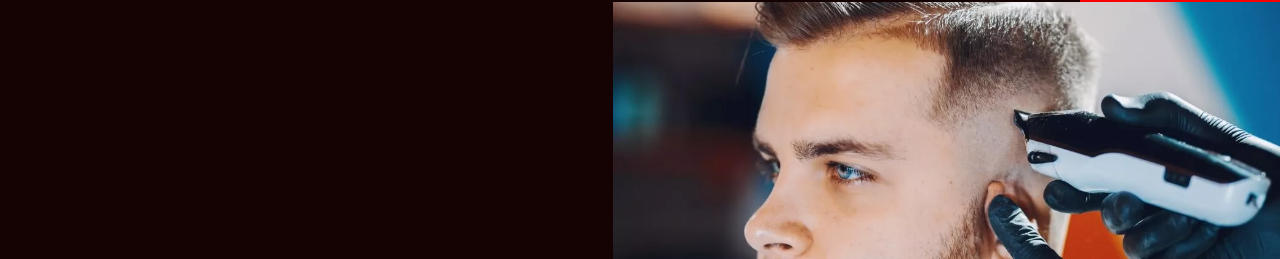
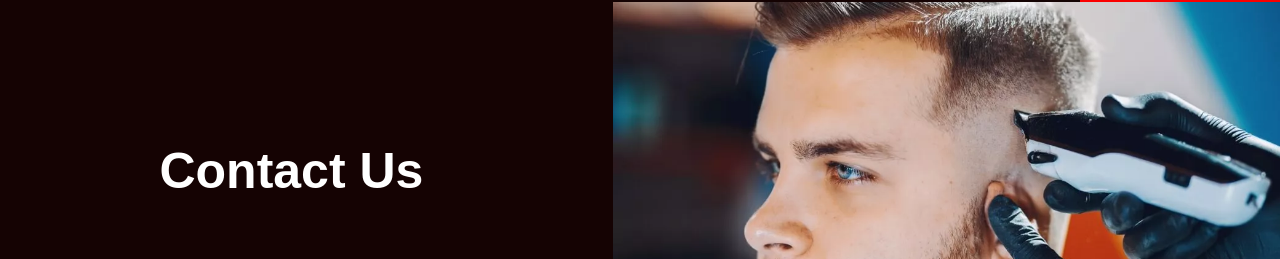
Before and after one commit to Rihofficial/barber-blog, a React (Vite) app: page /contact in a window 1280 px wide. Shown: the part 68-327 px from the top of the page. Built offline with nearby package versions, Linux system fonts and the light colour scheme; a web font is replaced by a local one.

Commit message:
changes to be committed:
    modified:   src/Contact/Contact.css
    modified:   src/Contact/Contact.jsx

```diff
--- a/src/Contact/Contact.css
+++ b/src/Contact/Contact.css
@@ -14,7 +14,7 @@
   position: relative;
 }
 
-.hero-title > p {
+.hero-title>h1 {
   color: #fff;
   font-size: 5rem;
   font-weight: 600;
@@ -27,7 +27,7 @@
   flex: 2;
 }
 
-.hero-img > img {
+.hero-img>img {
   object-fit: cover;
   width: 100%;
   height: 100%;
--- a/src/Contact/Contact.jsx
+++ b/src/Contact/Contact.jsx
@@ -7,15 +7,14 @@ const Contact = () => {
     <div>
       <div className="hero-section">
         <div className="hero-title">
-          <p>Contact Us</p>
+          <h1>Contact Us</h1>
         </div>
         <div className="hero-img">
           <img src={hero} alt="Hero Image" />
         </div>
       </div>
-       <EmbeddedMap />
-        <ContactForm />
-
+      <EmbeddedMap />
+      <ContactForm />
     </div>
   );
 };
```
